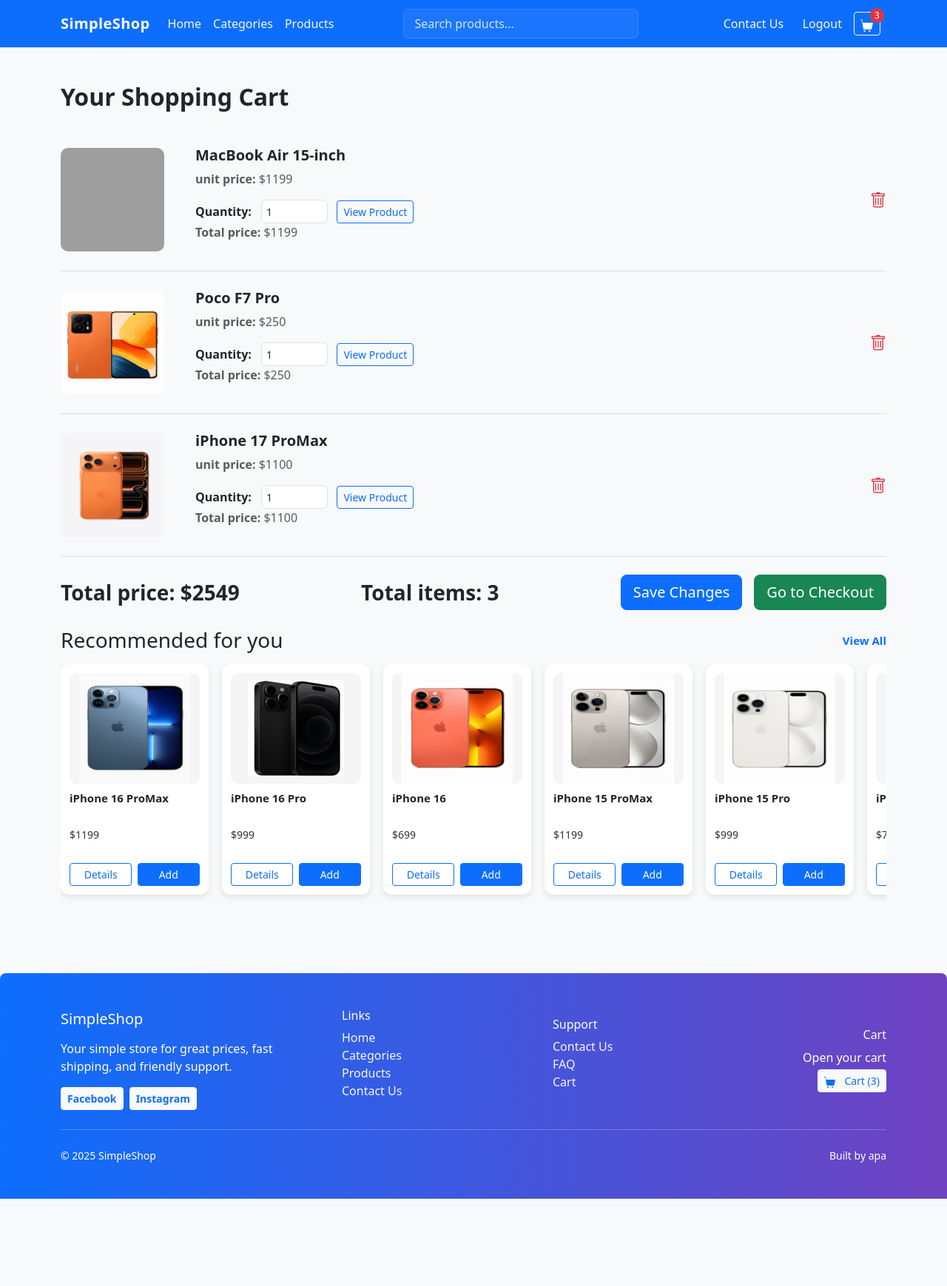
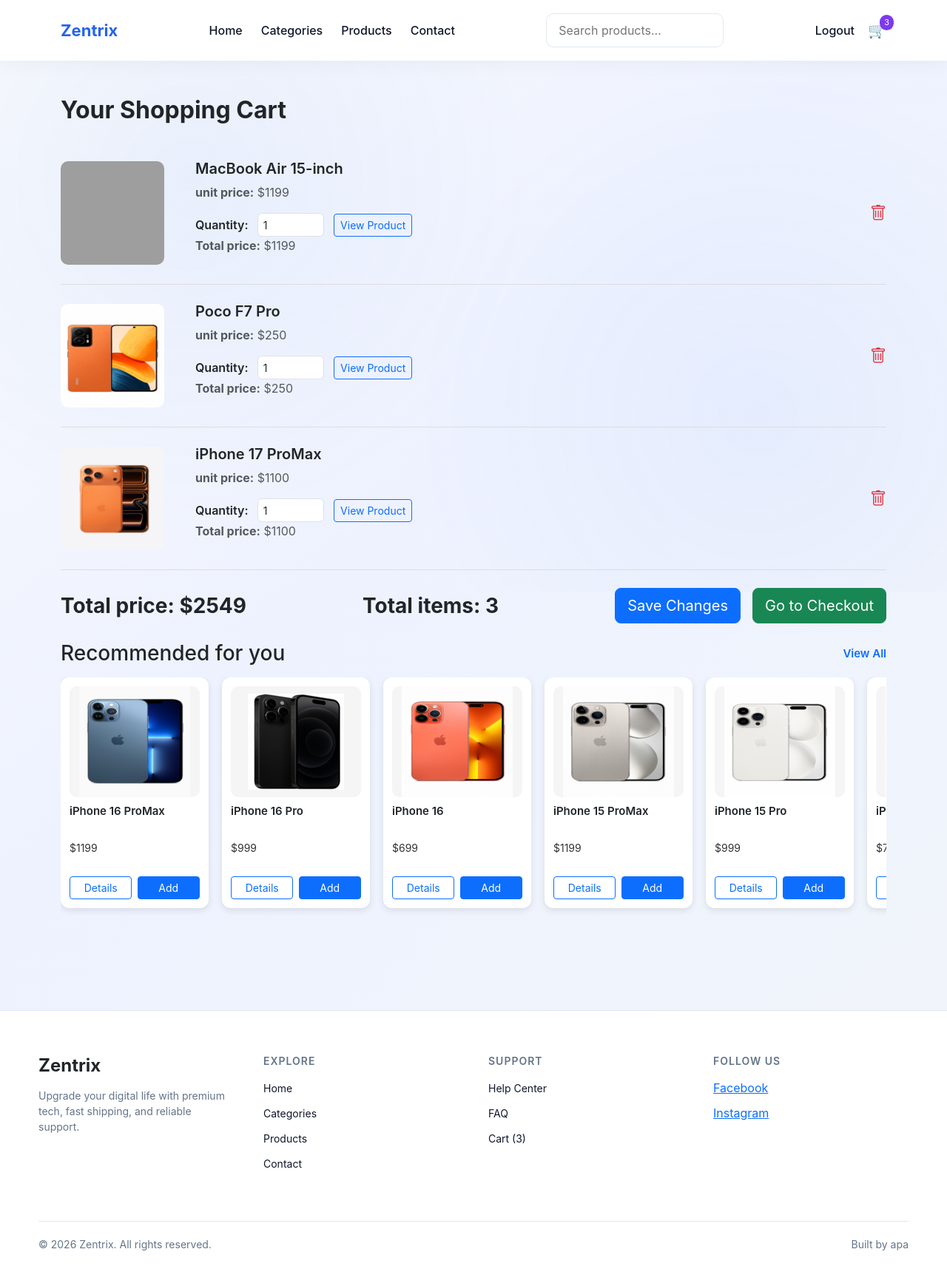
Before and after one commit to pooyansaeedinia/simple-online-shop, a Django app: page /cart/ in a window 1280 px wide. Shown: the whole page at 74% size. Before the commit the page ends 1621 px from the top, so only its background shows below. Run offline with Django 5.2, Linux system fonts and the light colour scheme; a user stored in the database is signed in; data comes from the database, SQL or seed files in the repository; both versions use the stored data as it was after the commit; grey boxes are pictures that could not be loaded.

Commit message:
header and footer have been updated

```diff
--- a/home_app/templates/home_app/homepage.html
+++ b/home_app/templates/home_app/homepage.html
@@ -1,10 +1,10 @@
 {% extends 'base.html' %}
+{% load static %}
 
 {% block title %}
     SimpleShop
 {% endblock title %}
 
-{% load static %}
 {% block head %}
     <link rel="stylesheet" href="{% static 'css/homepage.css' %}">
 {% endblock head %}
@@ -19,7 +19,7 @@
                     <div class="carousel-inner">
                         <!-- slide 1 -->
                         {% for banner in banners %}
-                            <a href="{{ banner.link }}" class="card-link d-block active" role="group"
+                            <a href="{{ banner.link }}" class="card-link d-block {% if forloop.first %}active{% endif %}" role="group"
                                aria-roledescription="slide" aria-label="Slide 1">
                                 <img src="{{ banner.image.url }}" alt="{{ banner.title }}" class="hero-banner w-100"
                                      loading="lazy"/>
--- a/static/css/header_footer.css
+++ b/static/css/header_footer.css
@@ -4,10 +4,28 @@
     --accent: #6f42c1;
     --nav-height: 64px;
 }
-html, body {
-    height: 100%;
-    margin: 0;
-    padding: 0;
+/* Modern Background */
+
+body {
+    font-family: 'Inter', sans-serif;
+    background: linear-gradient(
+        135deg,
+        #f8fafc 0%,
+        #eef2ff 40%,
+        #f1f5f9 100%
+    );
+    min-height: 100vh;
+}
+
+/* subtle pattern overlay */
+body::before {
+    content: "";
+    position: fixed;
+    inset: 0;
+    background: radial-gradient(circle at 20% 30%, rgba(37,99,235,0.05), transparent 40%),
+                radial-gradient(circle at 80% 70%, rgba(59,130,246,0.05), transparent 40%);
+    pointer-events: none;
+    z-index: -1;
 }
 
 /* ---------- Wrapper to make footer sticky ---------- */
@@ -38,98 +56,187 @@ main {
 }
 
 /* Nav link overrides to ensure visibility on primary bg */
-.navbar-custom .nav-link {
-    color: rgba(255, 255, 255, 0.95);
-    padding: .3rem .6rem;
+.zentrix-navbar {
+    background: #ffffff;
+    padding: 18px 0;
+    box-shadow: 0 4px 25px rgba(0,0,0,0.04);
+    position: sticky;
+    top: 0;
+    z-index: 1000;
 }
 
-.navbar-custom .nav-link:hover,
-.navbar-custom .nav-link:focus {
-    color: #fff;
-    text-decoration: underline;
+.nav-container {
+    display: flex;
+    align-items: center;
+    justify-content: space-between;
+    gap: 30px;
 }
 
-.contact-link {
-    color: rgba(255, 255, 255, 0.95);
-    font-weight: 500;
-    padding-right: .5rem;
+.brand-logo {
+    font-size: 22px;
+    font-weight: 700;
+    text-decoration: none;
+    color: #2563eb;
 }
 
-.cart-btn {
-    color: #fff;
+.nav-links {
+    display: flex;
+    gap: 25px;
 }
 
-/* cart icon badge */
+.nav-links a {
+    text-decoration: none;
+    color: #0f172a;
+    font-weight: 500;
+    position: relative;
+    transition: 0.3s;
+}
+
+.nav-links a::after {
+    content: "";
+    position: absolute;
+    left: 0;
+    bottom: -6px;
+    width: 0;
+    height: 2px;
+    background: #2563eb;
+    transition: 0.3s;
+}
+
+.nav-links a:hover::after {
+    width: 100%;
+}
+
+.nav-search input {
+    padding: 10px 16px;
+    border-radius: 10px;
+    border: 1px solid #e2e8f0;
+    width: 240px;
+    transition: 0.3s;
+    font-family: 'Inter', sans-serif;
+}
+
+.nav-search input:focus {
+    outline: none;
+    border-color: #2563eb;
+    box-shadow: 0 0 0 3px rgba(37,99,235,0.15);
+}
+
+.nav-actions {
+    display: flex;
+    align-items: center;
+    gap: 18px;
+}
+
+.auth-link {
+    text-decoration: none;
+    color: #0f172a;
+    font-weight: 500;
+}
+
+.auth-btn {
+    text-decoration: none;
+    padding: 8px 16px;
+    background: #2563eb;
+    color: white;
+    border-radius: 8px;
+    font-weight: 500;
+    transition: 0.3s;
+}
+
+.auth-btn:hover {
+    background: #1d4ed8;
+}
+
+.cart-wrapper {
+    position: relative;
+    text-decoration: none;
+    font-size: 20px;
+}
+
 .cart-badge {
     position: absolute;
     top: -6px;
-    right: -6px;
-    background: #dc3545;
-    color: #fff;
-    border-radius: 999px;
-    padding: 0 6px;
-    font-size: 12px;
-    line-height: 20px;
-}
-
-/* search input in navbar */
-.search-input.no-button {
-    border-radius: .5rem;
-    border: 1px solid rgba(255, 255, 255, 0.12);
-    background: rgba(255, 255, 255, 0.06);
-    color: #fff;
-    padding: .45rem .9rem;
-    min-width: 260px;
-}
-
-.search-input.no-button::placeholder {
-    color: rgba(255, 255, 255, 0.8);
-}
-
-.navbar-custom .collapse {
-    flex-basis: 100%;
-}
-
-/* Responsive tweaks affecting navbar */
-@media (max-width: 991.98px) {
-    .navbar-custom .input-group {
-        width: 100%;
-    }
-
-    .search-input.no-button {
-        min-width: 100%;
-    }
-
-    .contact-link {
-        padding-right: 0;
-        margin-left: .5rem;
-    }
-
-    .navbar-custom .nav-link {
-        padding: .4rem .6rem;
-    }
+    right: -10px;
+    background: #7c3aed;
+    color: white;
+    font-size: 11px;
+    padding: 2px 6px;
+    border-radius: 20px;
 }
 
 /*===========================================*/
 /*footer*/
 
-.footer {
-    background: linear-gradient(90deg, var(--primary), var(--accent));
-    color: #fff;
-    border-top-left-radius: .5rem;
-    border-top-right-radius: .5rem;
-    padding-top: 3rem;
-    padding-bottom: 3rem;
+.zentrix-footer {
+    background: #ffffff;
+    border-top: 1px solid #e2e8f0;
+    padding: 60px 0 30px 0;
+    margin-top: 80px;
 }
-.footer a {
-    color: rgba(255, 255, 255, 0.95);
+
+.footer-container {
+    max-width: 1200px;
+    margin: auto;
+}
+
+.footer-grid {
+    display: grid;
+    grid-template-columns: repeat(4, 1fr);
+    gap: 40px;
+}
+
+.zentrix-footer h4 {
+    font-weight: 700;
+    margin-bottom: 15px;
+}
+
+.zentrix-footer h6 {
+    font-weight: 600;
+    margin-bottom: 15px;
+    font-size: 14px;
+    color: #64748b;
+    text-transform: uppercase;
+    letter-spacing: 1px;
+}
+
+.zentrix-footer p {
+    color: #64748b;
+    font-size: 14px;
+}
+
+.zentrix-footer ul {
+    list-style: none;
+    padding: 0;
+}
+
+.zentrix-footer ul li {
+    margin-bottom: 10px;
+}
+
+.zentrix-footer ul li a {
     text-decoration: none;
+    color: #0f172a;
+    font-size: 14px;
+    transition: 0.3s;
 }
-.footer .col-md-2 .form-control {
-    background: rgba(255, 255, 255, 0.12);
-    border: none;
-    color: #fff;
+
+.zentrix-footer ul li a:hover {
+    color: #2563eb;
 }
-.footer .btn-light {
-    color: var(--primary);
+
+.social-links {
+    display: flex;
+    flex-direction: column;
+    gap: 10px;
 }
+
+.footer-bottom {
+    margin-top: 50px;
+    padding-top: 20px;
+    border-top: 1px solid #e2e8f0;
+    display: flex;
+    justify-content: space-between;
+    font-size: 13px;
+    color: #94a3b8;
+}
--- a/templates/base.html
+++ b/templates/base.html
@@ -14,66 +14,47 @@
 </head>
 <body>
 <header>
-<!-- Navbar with cart icon -->
-<nav class="navbar navbar-expand-lg navbar-dark navbar-custom">
-    <div class="container">
-        <a class="navbar-brand me-3" href="{% url 'home_app:home' %}">SimpleShop</a>
+    <nav class="zentrix-navbar">
+        <div class="container nav-container">
 
-        <button class="navbar-toggler" type="button" data-bs-toggle="collapse" data-bs-target="#mainNavbar"
-                aria-controls="mainNavbar" aria-expanded="false" aria-label="Toggle navigation">
-            <span class="navbar-toggler-icon"></span>
-        </button>
+            <!-- Logo -->
+            <a class="brand-logo" href="{% url 'home_app:home' %}">
+                Zentrix
+            </a>
 
-        <div class="collapse navbar-collapse w-100" id="mainNavbar">
-            <div class="row w-100 align-items-center gx-2">
-                <!-- Left: nav links -->
-                <div class="col-12 col-lg-4 d-flex justify-content-start">
-                    <ul class="navbar-nav">
-                        <li class="nav-item"><a class="nav-link" href="{% url 'home_app:home' %}">Home</a></li>
-                        <li class="nav-item"><a class="nav-link" href="{% url 'product_app:category' %}">Categories</a></li>
-                        <li class="nav-item"><a class="nav-link" href="{% url 'product_app:product_list' pk=0 %}">Products</a>
-                        </li>
-                    </ul>
+            <!-- Nav Links -->
+            <div class="nav-links">
+                <a href="{% url 'home_app:home' %}">Home</a>
+                <a href="{% url 'product_app:category' %}">Categories</a>
+                <a href="{% url 'product_app:product_list' pk=0 %}">Products</a>
+                <a href="{% url 'contact:contact' %}">Contact</a>
             </div>
 
-                <!-- Center: search (keeps value via query) -->
-                <div class="col-12 col-lg-4 d-flex justify-content-center">
-                    <form class="w-100 w-md-75" method="get" action="{% url 'product_app:product_list' pk=0 %}">
-                        <input type="search" name="q"
-                               class="form-control search-input no-button"
+            <!-- Search -->
+            <div class="nav-search">
+                <form method="get" action="{% url 'product_app:product_list' pk=0 %}">
+                    <input type="search"
+                           name="q"
                            placeholder="Search products..."
-                               value="{% if query %}{{ query }}{% endif %}"
-                               aria-label="Search products">
+                           value="{% if query %}{{ query }}{% endif %}">
                 </form>
             </div>
 
+            <!-- Actions -->
+            <div class="nav-actions">
+                {% if user.is_authenticated %}
+                <a class="auth-link" href="{% url 'accounts:logout' %}">Logout</a>
+                {% else %}
+                <a class="auth-link" href="{% url 'accounts:login' %}">Login</a>
+                <a class="auth-btn" href="{% url 'accounts:register' %}">Register</a>
+                {% endif %}
 
-                <!-- Right: contact / auth / cart -->
-                <div class="col-12 col-lg-4 d-flex justify-content-end align-items-center gap-2">
-                    <a class="nav-link text-light contact-link" href="{% url "contact:contact" %}">Contact Us</a>
-
-                    <ul class="navbar-nav d-flex flex-row align-items-center gap-2 mb-0">
-                        {% if user.is_authenticated %}
-                            <li class="nav-item"><a class="nav-link" href="{% url "accounts:logout" %}">Logout</a></li>
-                        {% else %}
-                            <li class="nav-item"><a class="nav-link" href="{% url "accounts:login" %}">Login</a></li>
-                            <li class="nav-item"><a class="nav-link" href="{% url "accounts:register" %}">Register</a></li>
-                        {% endif %}
-                        <li class="nav-item">
-                            <a class="btn btn-sm btn-outline-light position-relative cart-btn"
-                               href="{% url 'cart:cart' %}" aria-label="View cart">
-                                <svg xmlns="http://www.w3.org/2000/svg" width="18" height="18" fill="currentColor"
-                                     class="bi bi-cart" viewBox="0 0 16 16" aria-hidden="true">
-                                    <path d="M0 1.5A.5.5 0 0 1 .5 1h1a.5.5 0 0 1 .485.379L2.89 5H14.5a.5.5 0 0 1 .49.598l-1.5 7A.5.5 0 0 1 13 13H4a.5.5 0 0 1-.49-.402L1.61 2H.5a.5.5 0 0 1-.5-.5zM5 14a1 1 0 1 0 0 2 1 1 0 0 0 0-2zm7 1a1 1 0 1 1-2 0 1 1 0 0 1 2 0z"/>
-                                </svg>
-                                <span class="cart-badge" id="navbar-cart-items">{{ cart_count }}</span>
+                <a class="cart-wrapper" href="{% url 'cart:cart' %}">
+                    🛒
+                    <span class="cart-badge">{{ cart_count }}</span>
                 </a>
-                        </li>
-                    </ul>
             </div>
 
-            </div>
-        </div>
         </div>
     </nav>
 </header>
@@ -83,59 +64,54 @@
 {% endblock contents %}
 </main>
 <!-- Footer with Contact Us and Cart links -->
-<footer class="footer mt-5 py-5">
-    <div class="container">
-        <div class="row gy-4 align-items-center">
-            <div class="col-md-4">
-                <h5 class="mb-3">SimpleShop</h5>
-                <p>Your simple store for great prices, fast shipping, and friendly support.</p>
-                <div class="mt-3">
-                    <a class="btn btn-sm btn-light text-primary me-1" href="#"
-                       aria-label="Facebook"><strong>Facebook</strong></a>
-                    <a class="btn btn-sm btn-light text-primary me-1" href="#"
-                       aria-label="Instagram"><strong>Instagram</strong></a>
+<footer class="zentrix-footer">
+    <div class="container footer-container">
+
+        <div class="footer-grid">
+
+            <!-- Brand -->
+            <div class="footer-brand">
+                <h4>Zentrix</h4>
+                <p>Upgrade your digital life with premium tech, fast shipping, and reliable support.</p>
+            </div>
+
+            <!-- Navigation -->
+            <div>
+                <h6>Explore</h6>
+                <ul>
+                    <li><a href="{% url 'home_app:home' %}">Home</a></li>
+                    <li><a href="{% url 'product_app:category' %}">Categories</a></li>
+                    <li><a href="{% url 'product_app:product_list' pk=0 %}">Products</a></li>
+                    <li><a href="{% url 'contact:contact' %}">Contact</a></li>
+                </ul>
+            </div>
+
+            <!-- Support -->
+            <div>
+                <h6>Support</h6>
+                <ul>
+                    <li><a href="{% url 'contact:contact' %}">Help Center</a></li>
+                    <li><a href="#">FAQ</a></li>
+                    <li><a href="{% url 'cart:cart' %}">Cart ({{ cart_count }})</a></li>
+                </ul>
+            </div>
+
+            <!-- Social -->
+            <div>
+                <h6>Follow Us</h6>
+                <div class="social-links">
+                    <a href="#">Facebook</a>
+                    <a href="#">Instagram</a>
                 </div>
             </div>
 
-            <div class="col-md-3">
-                <h6 class="mb-2">Links</h6>
-                <ul class="list-unstyled">
-                    <li><a href="{% url 'home_app:home' %}">Home</a></li>
-                    <li><a href="{% url 'product_app:category' %}">Categories</a></li>
-                    <li><a href="{% url 'product_app:product_list' pk=0 %}">Products</a></li>
-                    <li><a href="{% url "contact:contact" %}">Contact Us</a></li>
-                </ul>
         </div>
 
-            <div class="col-md-3">
-                <h6 class="mb-2">Support</h6>
-                <ul class="list-unstyled">
-                    <li><a href="{% url 'contact:contact' %}">Contact Us</a></li>
-                    <li><a href="#">FAQ</a></li>
-                    <li><a href="#">Cart</a></li>
-                </ul>
+        <div class="footer-bottom">
+            <p>© 2026 Zentrix. All rights reserved.</p>
+            <p>Built by apa</p>
         </div>
 
-            <div class="col-md-2 text-md-end">
-                <h6 class="mb-2">Cart</h6>
-                <p class="mb-1">Open your cart</p>
-                <a href="{% url 'cart:cart' %}" class="btn btn-light btn-sm">
-                    <!-- cart icon small -->
-                    <svg xmlns="http://www.w3.org/2000/svg" width="16" height="16" fill="currentColor"
-                         class="bi bi-cart" viewBox="0 0 16 16" aria-hidden="true">
-                        <path
-                                d="M0 1.5A.5.5 0 0 1 .5 1h1a.5.5 0 0 1 .485.379L2.89 5H14.5a.5.5 0 0 1 .49.598l-1.5 7A.5.5 0 0 1 13 13H4a.5.5 0 0 1-.49-.402L1.61 2H.5a.5.5 0 0 1-.5-.5zM5 14a1 1 0 1 0 0 2 1 1 0 0 0 0-2zm7 1a1 1 0 1 1-2 0 1 1 0 0 1 2 0z"/>
-                    </svg>
-                    <span class="ms-2">Cart (<span id="footerCartCount">{{ cart_count }}</span>)</span>
-                </a>
-            </div>
-        </div>
-
-        <hr class="my-4 border-light opacity-25"/>
-        <div class="d-flex justify-content-between small">
-            <div>© 2025 SimpleShop</div>
-            <div>Built by apa</div>
-        </div>
     </div>
 </footer>
 </body>
```
Also changed, not shown: db.sqlite3. Lines whose indentation alone changed are shown as unchanged.
